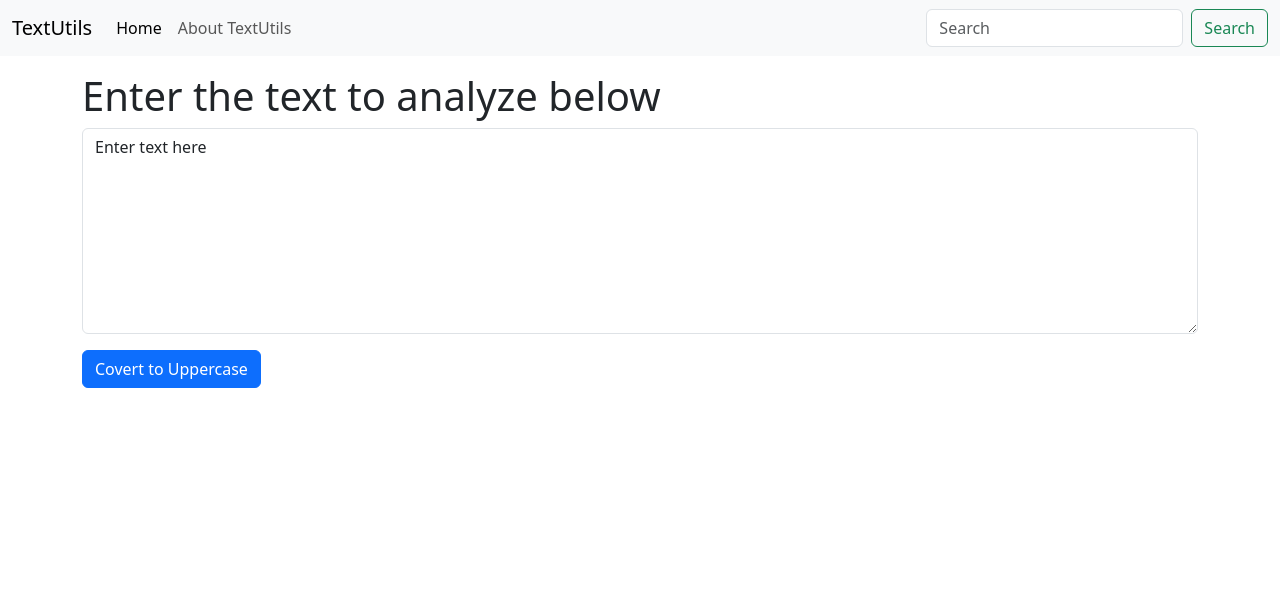
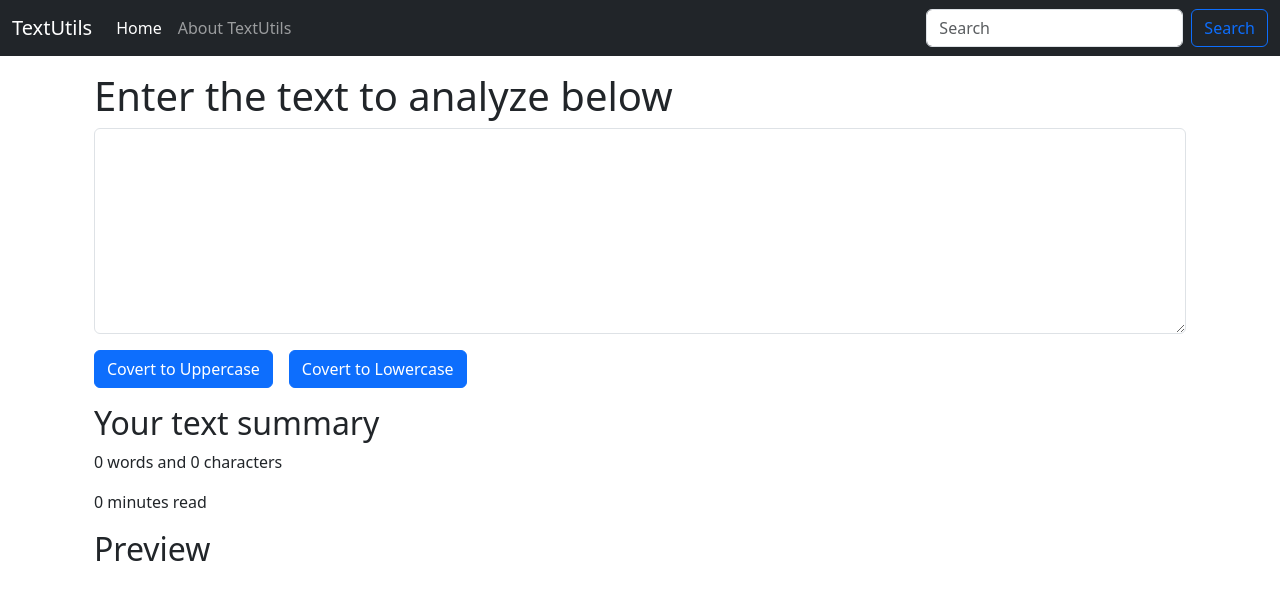
Before and after one commit to hirparamilan/react_practice_textutils, a React (Create React App) app: page / in a window 1280 px wide. Shown: the top 600 px of the page. Built offline with nearby package versions, Linux system fonts and the light colour scheme.

Commit message:
events handling and state more usage

```diff
--- a/src/components/Navbar.js
+++ b/src/components/Navbar.js
@@ -4,7 +4,7 @@ import PropTypes from "prop-types";
 
 function Navbar(props) {
   return (
-    <nav className="navbar navbar-expand-lg bg-body-tertiary">
+    <nav className="navbar navbar-expand-lg navbar-dark bg-dark">
       <div className="container-fluid">
         <a className="navbar-brand" href="/">
           {props.title}
@@ -40,7 +40,7 @@ function Navbar(props) {
               placeholder="Search"
               aria-label="Search"
             />
-            <button className="btn btn-outline-success" type="submit">
+            <button className="btn btn-outline-primary" type="submit">
               Search
             </button>
           </form>
--- a/src/components/TextForm.js
+++ b/src/components/TextForm.js
@@ -7,13 +7,20 @@ function TextForm(props) {
     setText(text.toUpperCase());
   };
 
+  const handleLoClick = () => {
+    console.log("Lowercase was called");
+    setText(text.toLowerCase());
+  };
+
   const handleOnChange = (event) => {
     setText(event.target.value);
   };
 
-  const [text, setText] = useState("Enter text here");
+  const [text, setText] = useState('');
+  const words = text? text.split(" ").length: 0;
   return (
-    <div>
+    <>
+      <div className="container">
         <h1>{props.heading}</h1>
         <div className="mb-3">
           <textarea
@@ -27,7 +34,19 @@ function TextForm(props) {
         <button className="btn btn-primary" onClick={handleUpClick}>
           Covert to Uppercase
         </button>
+
+        <button className="btn btn-primary ms-3" onClick={handleLoClick}>
+          Covert to Lowercase
+        </button>
       </div>
+      <div className="container my-3">
+        <h2>Your text summary</h2>
+        <p>{words} words and {text.length} characters</p>
+        <p>{0.008 * words} minutes read</p>
+        <h2>Preview</h2>
+        <p>{text}</p>
+      </div>
+    </>
   );
 }
 
```
Lines whose indentation alone changed are shown as unchanged.
